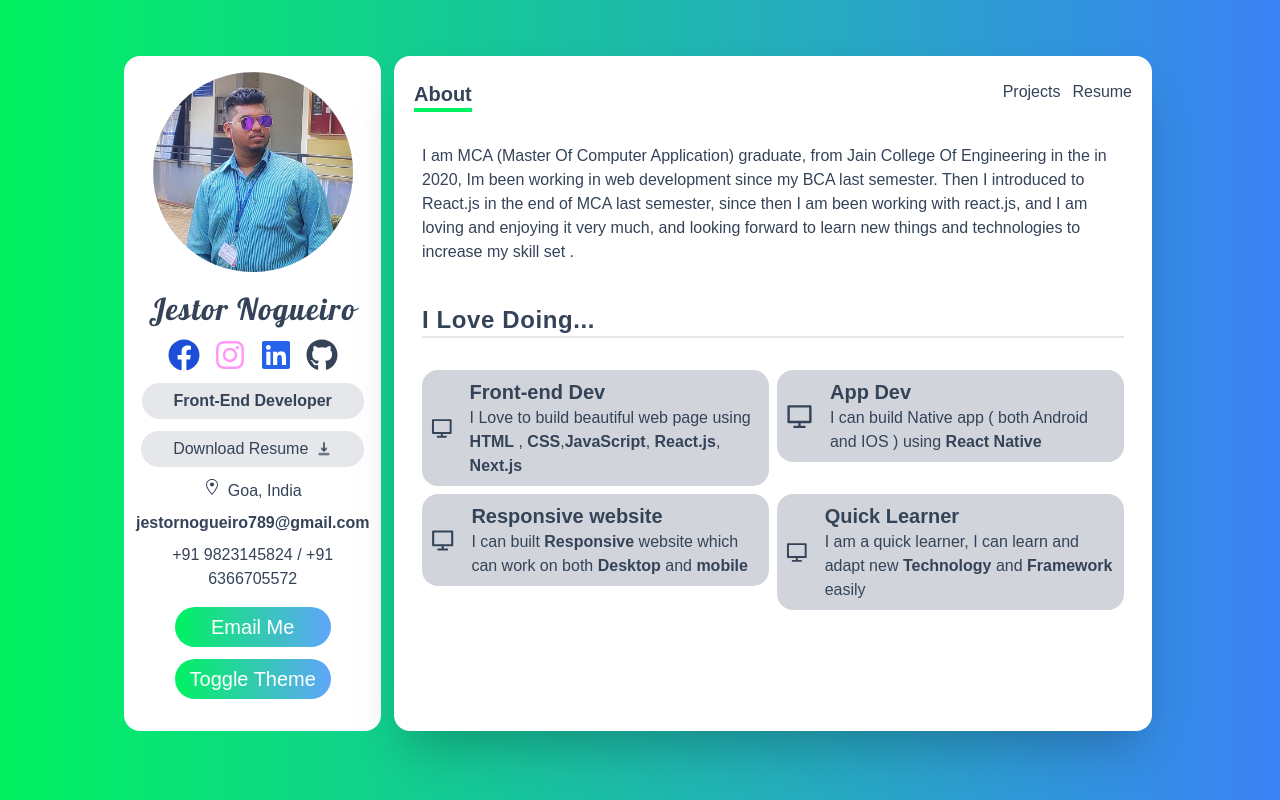
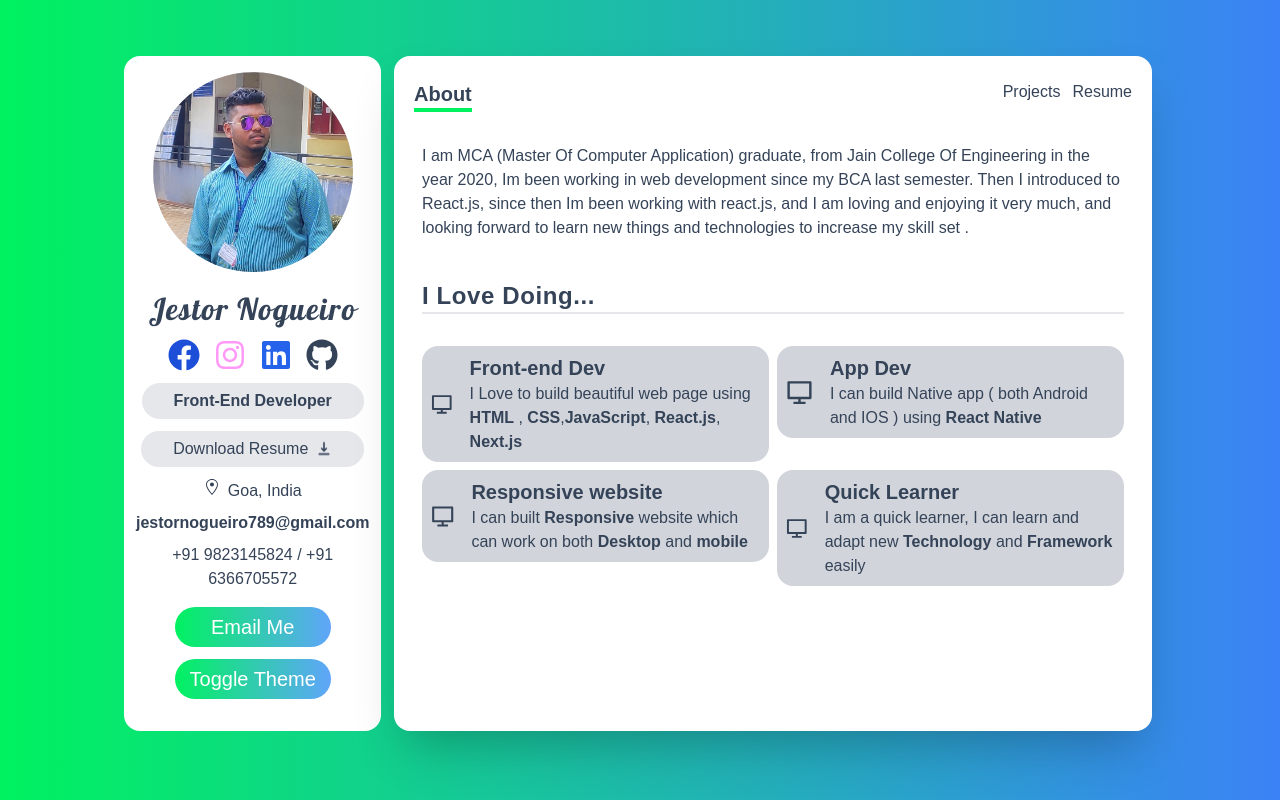
Before and after one commit to JestorNogueiro/portfolio, a Next.js app: page / in a window 1280 px wide. Built offline with nearby package versions, Linux system fonts and the light colour scheme.

Commit message:
minor changes

```diff
--- a/pages/index.tsx
+++ b/pages/index.tsx
@@ -13,8 +13,8 @@ export default function Home() {
     >
       <Head>
         <title>Jestor Nogueiro</title>
-        <meta name="description" content="Generated by create next app" />
-        <link rel="icon" href="/favicon.ico" />
+        <meta name="description" content="developed by jestor nogueiro" />
+        <link rel="icon" href="/jn.png" />
       </Head>
       {/* <div className="bg-gradient-to-r from-green to-blue-500">
         <h1>Portfolio</h1>
@@ -24,11 +24,11 @@ export default function Home() {
       <div className="flex flex-col px-7 pt-2">
         <h2 className="font-medium md:text-left text-justify">
           I am MCA (Master Of Computer Application) graduate, from Jain College
-          Of Engineering in the in 2020, Im been working in web development
-          since my BCA last semester. Then I introduced to React.js in the end
-          of MCA last semester, since then I am been working with react.js, and
-          I am loving and enjoying it very much, and looking forward to learn
-          new things and technologies to increase my skill set .
+          Of Engineering in the year 2020, Im been working in web development
+          since my BCA last semester. Then I introduced to React.js, since then
+          Im been working with react.js, and I am loving and enjoying it very
+          much, and looking forward to learn new things and technologies to
+          increase my skill set .
         </h2>
         <div className="my-2">
           <h1 className="font-bold text-2xl my-8 text-left border-b-2 tracking-wide">
```
